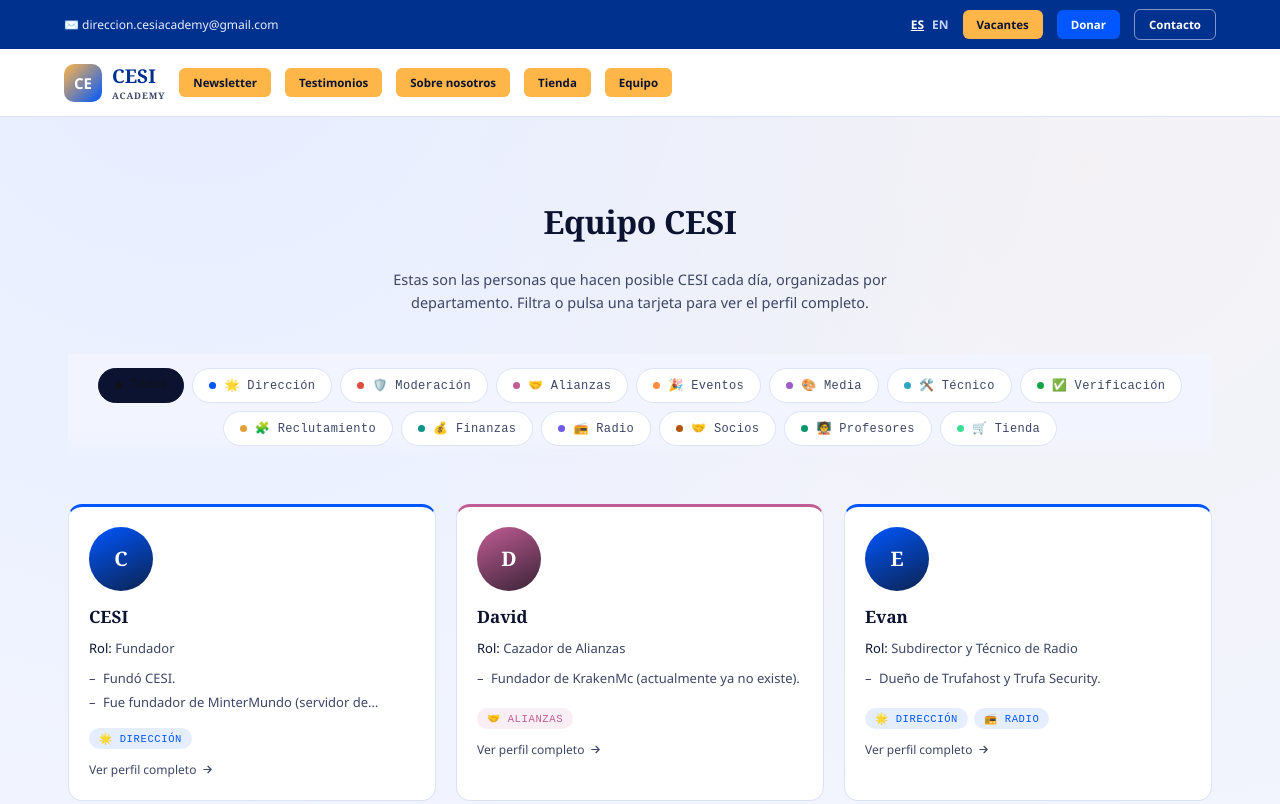
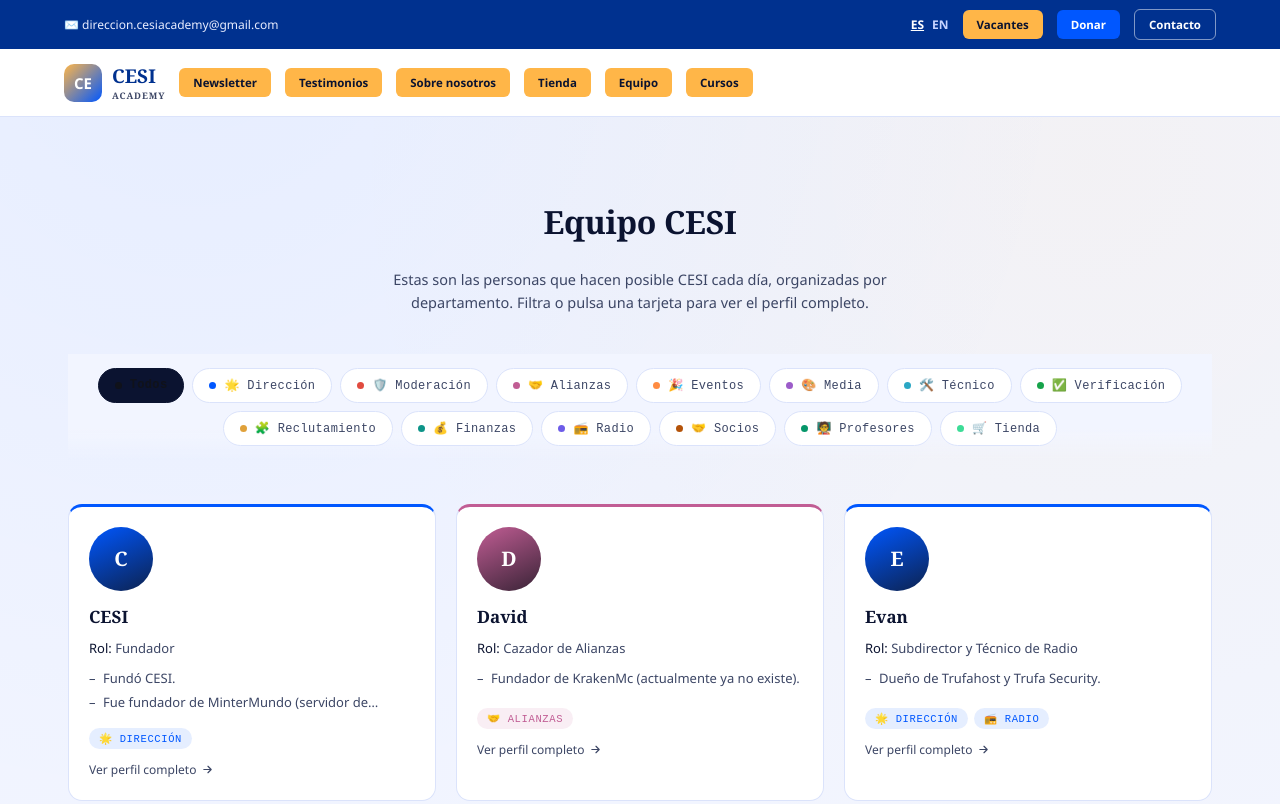
Before and after one commit to direccioncesiacademy-coder/CESI, a plain HTML site: page equipo.html in a window 1280 px wide. Shown: the top 804 px of the page. Drawn offline with Linux system fonts and the light colour scheme.

Commit message:
Update equipo.html

```diff
--- a/equipo.html
+++ b/equipo.html
@@ -395,6 +395,7 @@
       <a class="util-cta" href="/sobre-nosotros">Sobre nosotros</a>
       <a class="util-cta" href="/tienda">Tienda</a>
       <a class="util-cta" href="/equipo">Equipo</a>
+      <a class="util-cta" href="/cursos">Cursos</a>
     </div>
     <div class="shared-nav-menu" id="shared-nav-menu"></div>
   </div>
```
